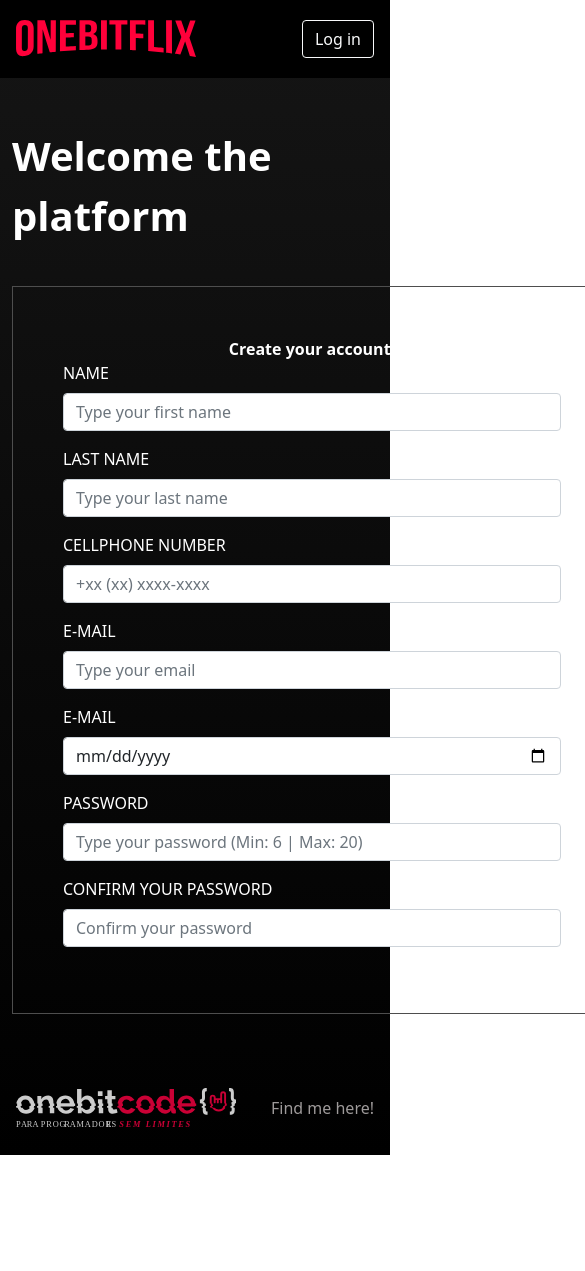
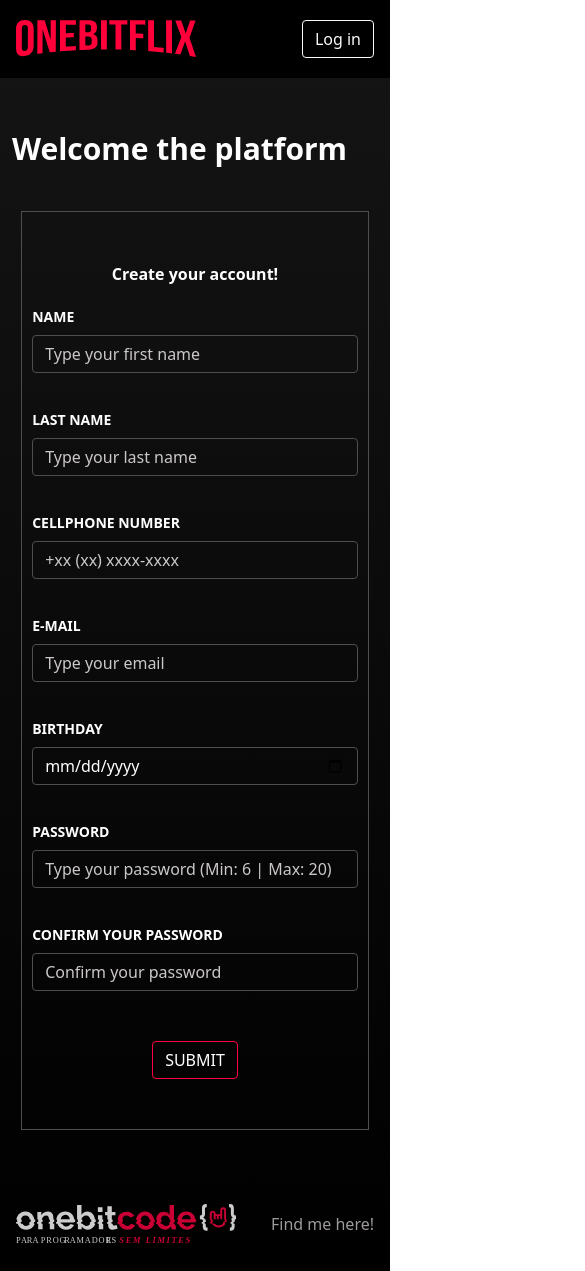
Before and after one commit to AkiraMatthew/FRONTEND_virtual-classes-app, a Next.js app: page /register in a window 390 px wide. Shown: the top 1271 px of the page, 585 px wide, since content can reach past the window. Before the commit the page ends 1155 px from the top, so only its background shows below. Built offline with nearby package versions, Linux system fonts and the light colour scheme.

Commit message:
register page creation, visual style and responsiveness

```diff
--- a/pages/register.tsx
+++ b/pages/register.tsx
@@ -84,8 +84,8 @@
                         </FormGroup>
                         {/* Birthday input */}
                         <FormGroup>
-                            <Label for="bith" className={styles.label}>
-                                E-MAIL
+                            <Label for="birth" className={styles.label}>
+                                BIRTHDAY
                             </Label>
                             <Input
                                 id="birth"
@@ -129,9 +129,12 @@
                                 className={styles.input}
                             />
                         </FormGroup>
+                        <Button type="submit" outline className={styles.formBtn}>
+                            SUBMIT
+                        </Button>
                     </Form>
                 </Container>
-                <Footer/>
+                <Footer />
             </main>
         </>
     );
--- a/styles/registerLogin.module.scss
+++ b/styles/registerLogin.module.scss
@@ -1,15 +1,75 @@
 @import './colors.module.scss';
-.main{
+.main {
     background-image: linear-gradient(to bottom, #151515, black);
 }
-.formTitle{
+.formTitle {
     font-size: 40px;
     font-weight: bold;
     margin-bottom: 40px;
 }
-.form{
+.form {
     width: 600px;
     padding: 50px;
     border: 1px solid $darkGray;
     margin: 0 auto;
 }
+.label {
+    font-size: 14px;
+    font-weight: bold;
+    padding-top: 20px;
+}
+.input {
+    border-color: $darkGray;
+    background-color: transparent;
+    color: white;
+
+    &::placeholder {
+        color: $lightGray;
+    }
+    &:focus {
+        background-color: transparent;
+        border-color: $lightGray;
+        color: white;
+        box-shadow: none;
+    }
+}
+.inputName {
+    @extend .input;
+    text-transform: uppercase;
+    &::placeholder {
+        text-transform: none;
+    }
+}
+.formBtn{
+    display: block;
+    margin: 50px auto 0 auto;
+    border-color: $lightRed;
+    color: white;
+
+    &:hover{
+        background-color: transparent;
+        color: $lightGray;
+        border-color: $darkRed;
+    }
+}
+
+//Media queries
+@media(max-width: 768px){
+    .formTitle{
+        font-size: 30px;
+    }
+    .form{
+        width: 95%;
+    }
+}
+@media(max-width: 540px){
+    .form{
+        padding: 50px 10px
+    }
+}
+@media(max-width: 357px){
+    .formTitle{
+        font-size: 24px;
+        text-align: center;
+    }
+}
```
